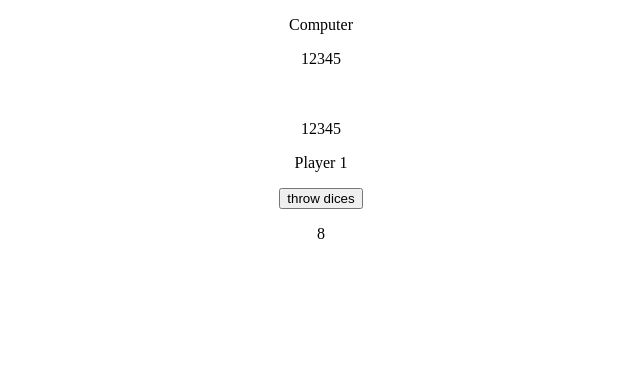
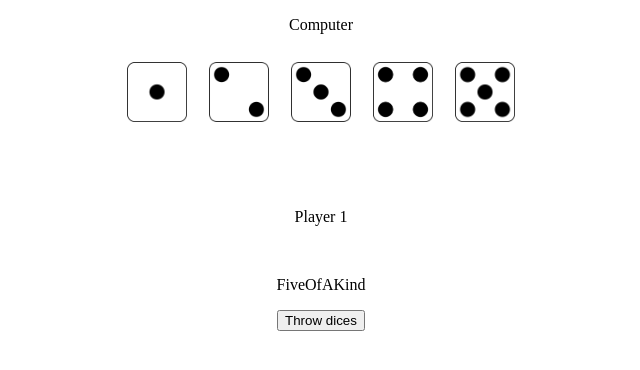
Before and after one commit to NemanjaDj/dice-poker-front, an Angular app: page / in a window 1280 px wide. Shown: the top 370 px of the page, without its empty margins (319-959 px from the left). Built offline with nearby package versions, Linux system fonts and the light colour scheme.

Commit message:
UI added dice pictures

```diff
--- a/src/app/game/game.component.css
+++ b/src/app/game/game.component.css
@@ -5,3 +5,16 @@
 .player{
     text-align: center;
 }
+
+table{
+    margin: auto;
+}
+
+td{
+    padding: 10px;
+}
+
+.diceImage{
+    width: 60px;
+    height: 60px;
+}
--- a/src/app/game/game.component.html
+++ b/src/app/game/game.component.html
@@ -1,14 +1,34 @@
 <div class="container">
     <div class="opponent">
         <p>{{opponentName}}</p>
-        {{opponentCombination}}
+        <table>
+            <tr>
+                <td *ngFor="let number of opponentCombination">
+                    <img src="..\..\assets\images\{{number}}.png" class="diceImage"/>
+                </td>
+            </tr>
+        </table>
+        <br>
     </div>
 <br>
 <br>
     <div class="player">
-        <p>{{hand.numbers}}</p>
+        <table>
+            <tr>
+                <td *ngFor="let number of handNumbers">
+                    <img src="..\..\assets\images\{{number}}.png" class="diceImage"/>
+                </td>
+            </tr>
+        </table>
         <p>{{playerName}}</p>
-        <button (click)="throwDices()">throw dices</button>
+        <br>
         <p>{{handPower}}</p>
+        <div *ngIf="isFirstThrow">
+            <button (click)="throwDices()">Throw dices</button>
+        </div>
+        <div *ngIf="!isFirstThrow">
+            <button (click)="reroll()">Reroll</button>
+            <button>Continue</button>
+        </div>
     </div>
 </div>
--- a/src/app/game/game.component.service.service.ts
+++ b/src/app/game/game.component.service.service.ts
@@ -18,6 +18,10 @@ export class GameComponentServiceService {
     return this.http.post<Hand>('https://localhost:44303/Game', null);
   }
 
+  rerollDices(handId: number, numbersAtIndex: number[]) {
+    return this.http.put<Hand>('https://localhost:44303/Game?id=' + handId, numbersAtIndex);
+  }
+
   getHandPower(handId: number) {
     return this.http.post<HandPower>('https://localhost:44303/api/HandPower?id=' + handId, null);
   }
--- a/src/app/game/game.component.ts
+++ b/src/app/game/game.component.ts
@@ -12,9 +12,11 @@ import { GameComponentServiceService } from './game.component.service.service';
 export class GameComponent implements OnInit{
   hand: Hand;
   opponentName = 'Computer';
-  opponentCombination = '12345';
+  opponentCombination = [1,2,3,4,5];
   playerName = 'Player 1';
-  handPower = HandPowerType.FiveOfAKind;
+  handPower = HandPowerType[HandPowerType.FiveOfAKind];
+  handNumbers: number[] = [];
+  isFirstThrow = true;
 
   constructor(private gameService: GameComponentServiceService) { }
 
@@ -42,8 +44,24 @@ export class GameComponent implements OnInit{
       console.log(data),
       console.log(data.id),
       this.gameService.getHandPower(data.id).pipe(take(1)).subscribe(a => {
-        this.handPower = a.handPowerType
-      })
+        this.handPower = HandPowerType[a.handPowerType]
+      }),
+      this.getNumbers();
     })
   }
+
+  getNumbers(){
+    const numbers = this.trimNumbers(this.hand.numbers);
+    var listOfNumbers: number[] = [];
+
+    for(var i = 0; i < numbers.length; i++){
+      listOfNumbers.push(Number(numbers[i]));
+    }
+
+    this.handNumbers = listOfNumbers;
+  }
+
+  reroll(){
+
+  }
 }
```
